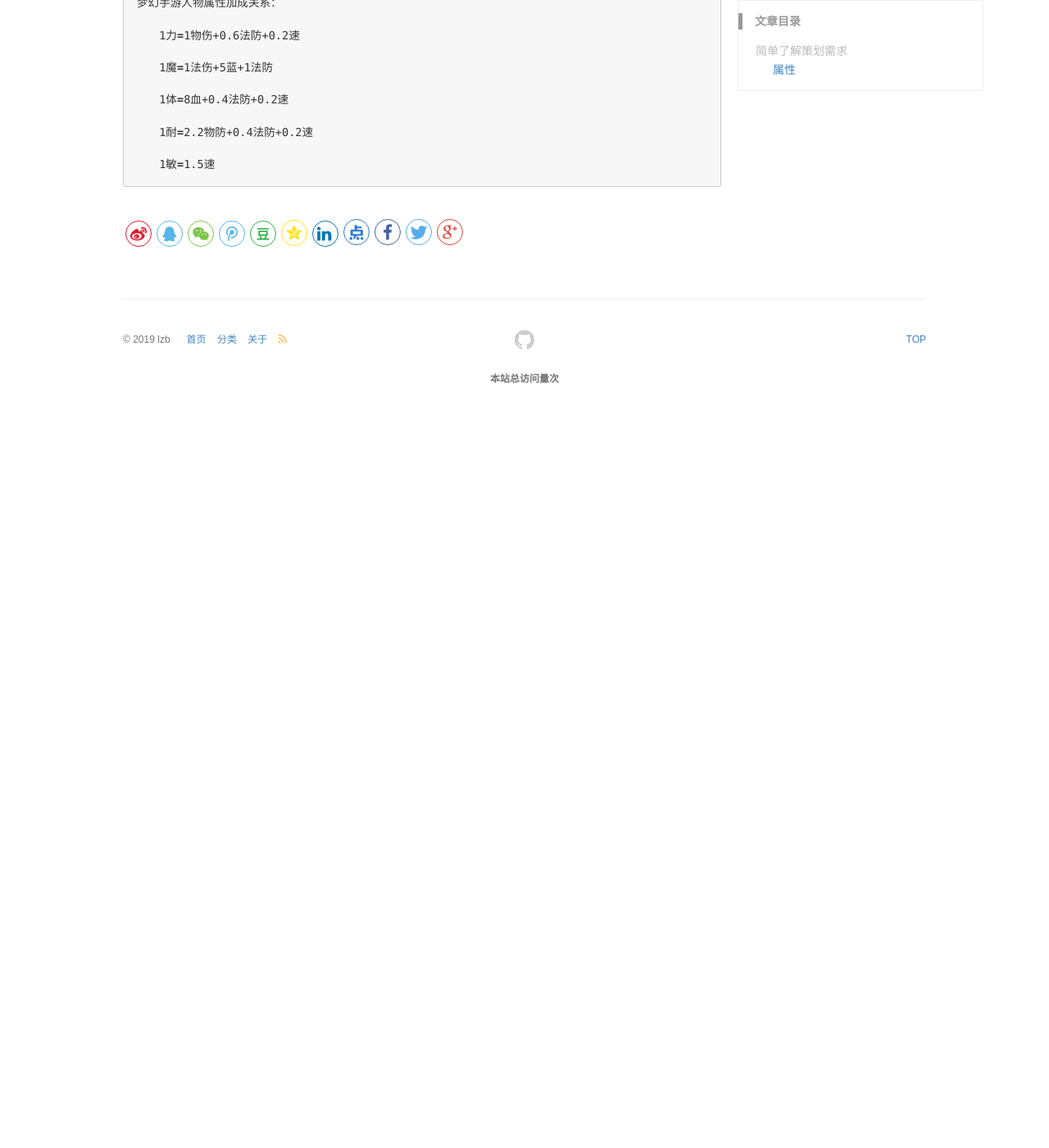
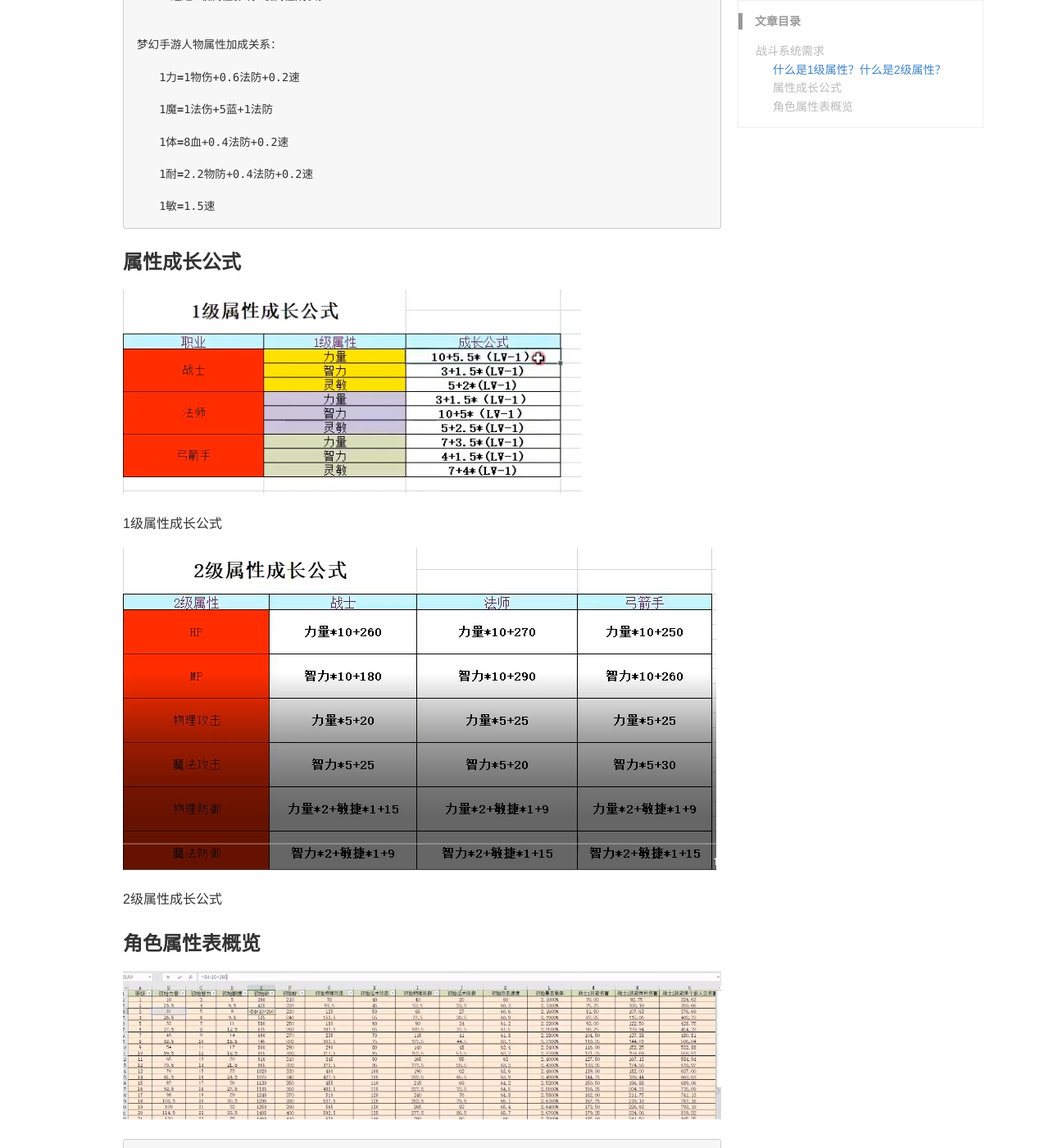
Before and after one commit to lizb0907/lizb0907.github.io, a Jekyll site: the page built from _posts/mmo-game/2021-08-07-FightDesign01.md, in a window 1280 px wide and 1400 px high, scrolled down 978 px. Shown: the whole window at 82% size. Built offline with Jekyll 4.4.1, drawn with Linux system fonts in a browser that asks for light colours; comment, search, counter and statistics services are not loaded; before the commit the page ends 1489 px from its top, so only the background shows below that; some of the changed text lies outside the part shown.

Commit message:
update skill-design01

````diff
--- a/_posts/mmo-game/2021-08-07-FightDesign01.md
+++ b/_posts/mmo-game/2021-08-07-FightDesign01.md
@@ -1,6 +1,6 @@
 ---
 layout: post
-title: 战斗
+title: mmo游戏里战斗设计01-了解战斗系统
 categories: Mmo-Game
 description: mmo游戏里战斗设计01-了解战斗系统
 keywords: fight，mmo，game
@@ -13,9 +13,9 @@ mmo游戏里战斗设计01-了解战斗系统
 * TOC
 {:toc}
 
-## 简单了解策划需求
+## 战斗系统需求
 
-### 属性
+### 什么是1级属性？什么是2级属性？
 
 ![](/images/posts/mmo_game/skill_design/k1.png)
 
@@ -43,3 +43,40 @@ mmo游戏里战斗设计01-了解战斗系统
 
 　　1敏=1.5速
 ```
+
+### 属性成长公式
+
+![](/images/posts/mmo_game/skill_design/k3.png)
+
+1级属性成长公式
+
+![](/images/posts/mmo_game/skill_design/k4.png)
+
+2级属性成长公式
+
+### 角色属性表概览
+
+![](/images/posts/mmo_game/skill_design/k5.png)
+
+```sh
+对于角色属性表设计：
+   1.如果是设计了一种数值体系是用公式来计算数值体系的，那么可以不用在配置表里
+     配置全部数据。
+       -优点：
+             a.表数据量较少，程序内存少。
+       -缺点：
+             a.不直观，程序需要根据公式计算。
+             b.并且有时候很多数值并不是线性关系，很难用公式来规划，
+               不得不采取另外的方式。
+
+   2.如果是需要更加精确和控制数值并且直观的话，那么需要在表里配置全部数据。
+       -优点：
+             a.程序可以直接读表，不用再计算公式，效率高。
+             b.属性数据全部配置在表里，直观方便查找，策划可以精确调节。
+       -缺点：
+             a.随着不同职业的增加，表的数据量会越来越大，难以维护。
+
+有时候策划只是给你个想法，要求根据人物等级就能取到对应的属性，属性就是xxxx, 并不会告诉你怎么设计表。
+我们程序就要学会根据需求来确定合理的表格设计，告诉策划怎么配置，我们项目采用第2种方案，一般也是采用
+第2种方法让策划配置。
+```
````
Also changed, not shown: images/posts/mmo_game/skill_design/k5.png (added).
